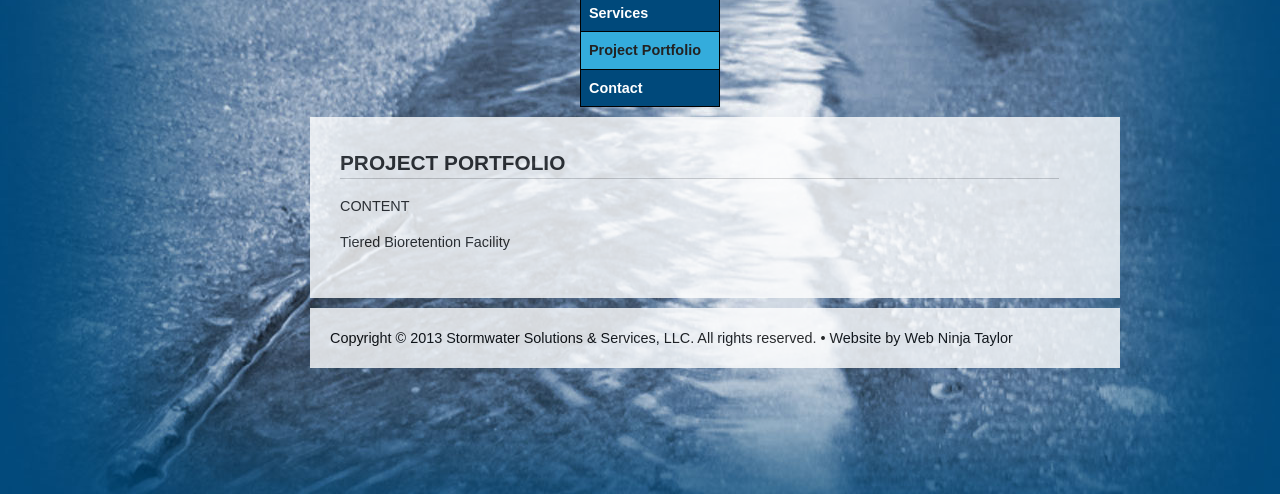
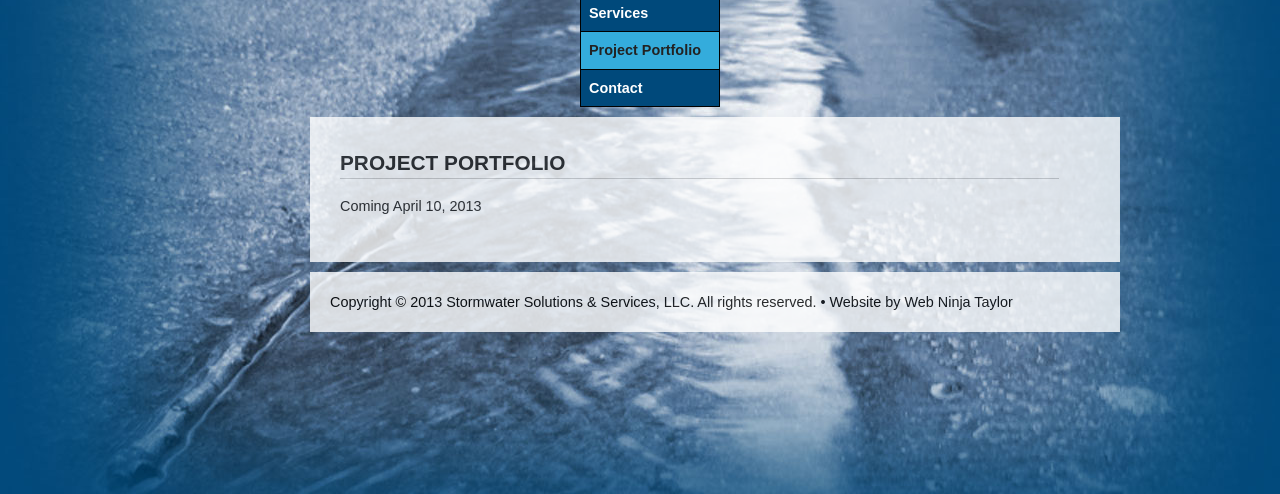
Before and after one commit to webninjataylor/stormwaterss, a PHP site: page /projects.php in a window 1280 px wide. Shown: the part 210-704 px from the top of the page. Run offline with PHP 8.4, Linux system fonts and the light colour scheme.

Commit message:
Date for projects page since it's in prod

```diff
--- a/projects.php
+++ b/projects.php
@@ -10,8 +10,7 @@
     <?php include('includes/menu.php'); ?>
     <article>
         <h1>Project Portfolio</h1>
-        <p>CONTENT</p>
-        <p>Tiered Bioretention Facility</p>
+        <p>Coming April 10, 2013</p>
     </article>
     <?php include('includes/footer.php'); ?>
 </body>
```
